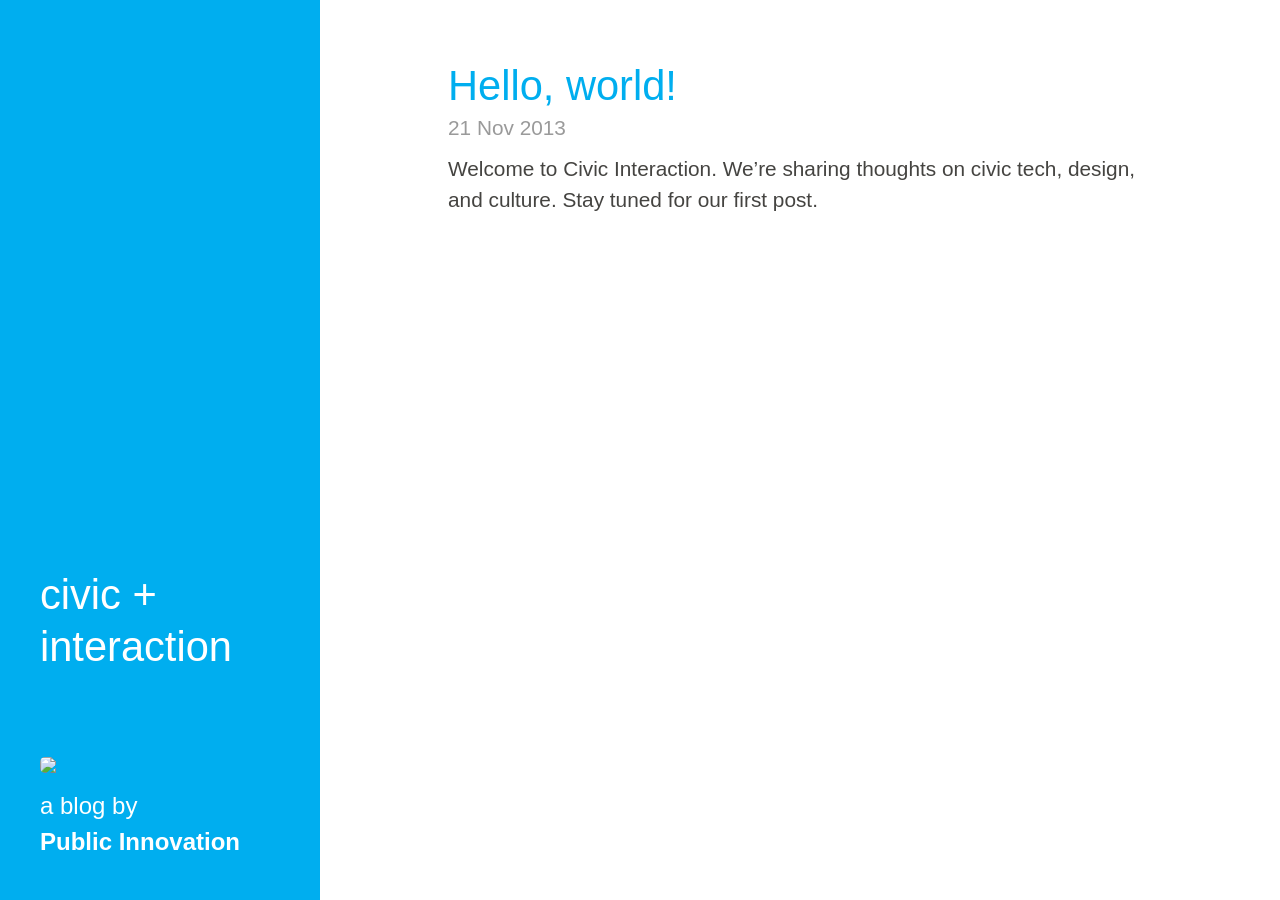
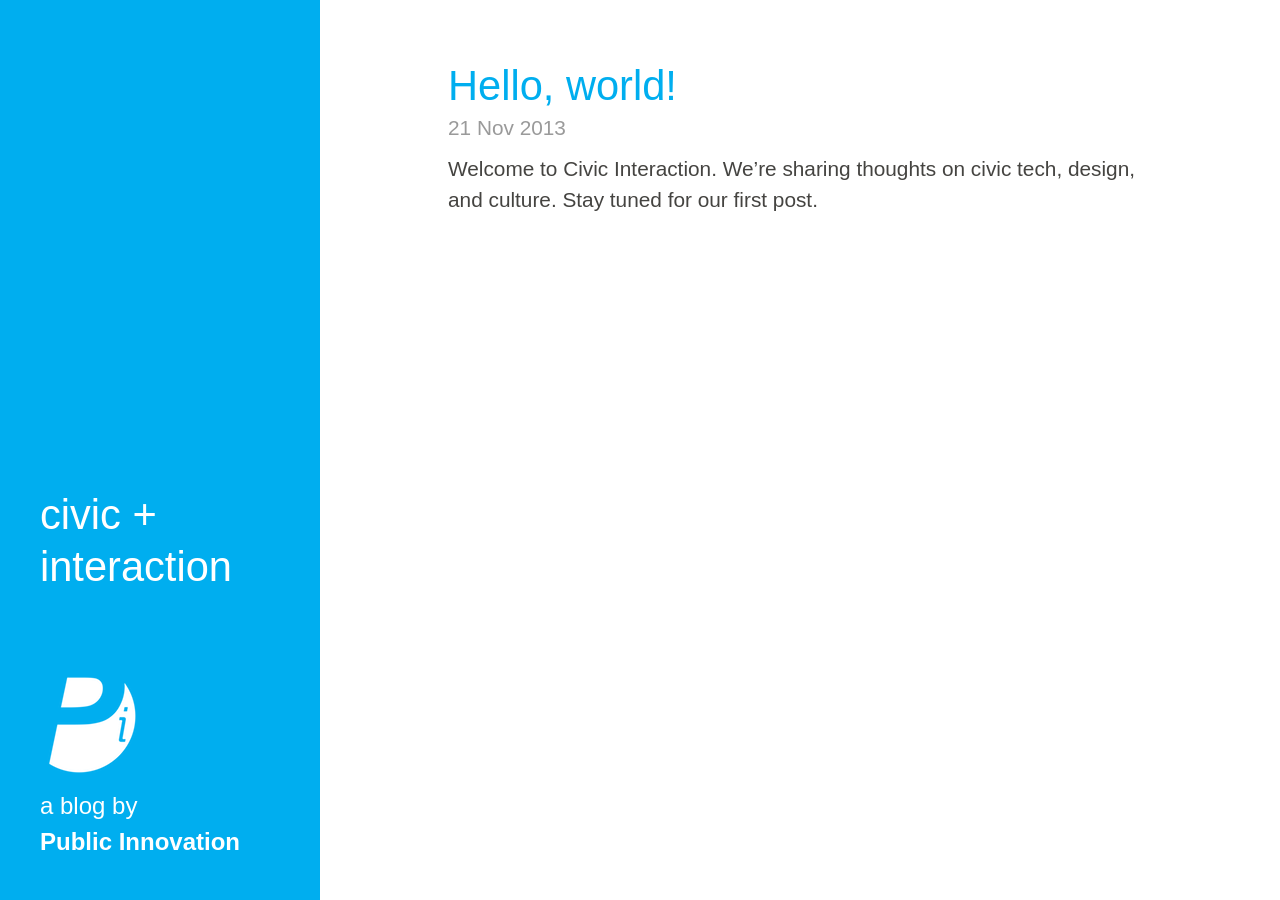
Before and after one commit to publicinnovation/blog, a Jekyll site: the page built from _posts/2013-11-21-hello-world.md, in a window 1280 px wide. Built offline with Jekyll 4.4.1, drawn with Linux system fonts in a browser that asks for light colours; Markdown is read by kramdown in place of the engine named in the settings.

Commit message:
fix image url in masthead

```diff
--- a/_layouts/default.html
+++ b/_layouts/default.html
@@ -42,7 +42,7 @@
     <header class="masthead">
       <div class="masthead-inner">
         <h4>civic +<br />interaction<br /><br /></h4>
-        <img src="images/public-innovation_icon-logo-white.png" class="img-responsive" >
+        <img src="http://blog.publicinnovation.org/images/public-innovation_icon-logo-white.png" class="img-responsive" >
         <p class="lead">a blog by<br /><a href="http://publicinnovation.org/">Public Innovation</a></p>
       </div>
     </header>
```
